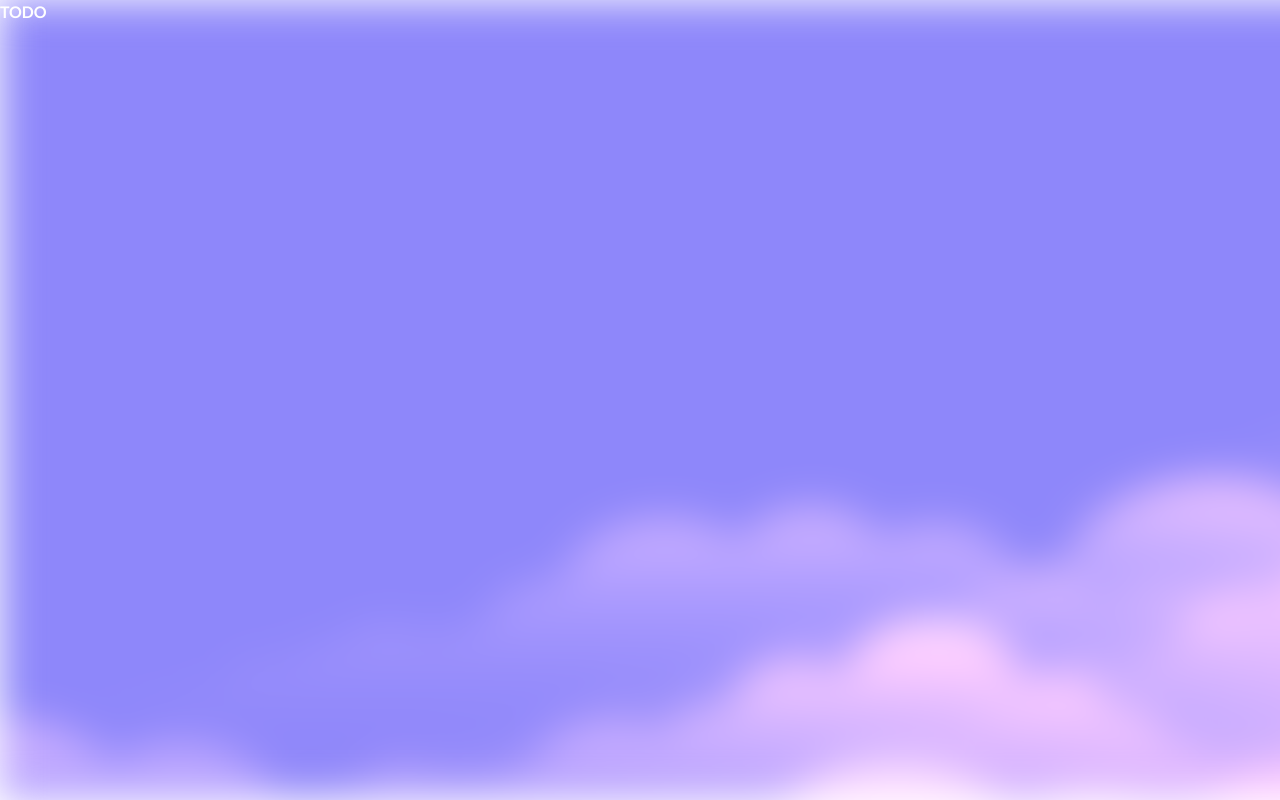
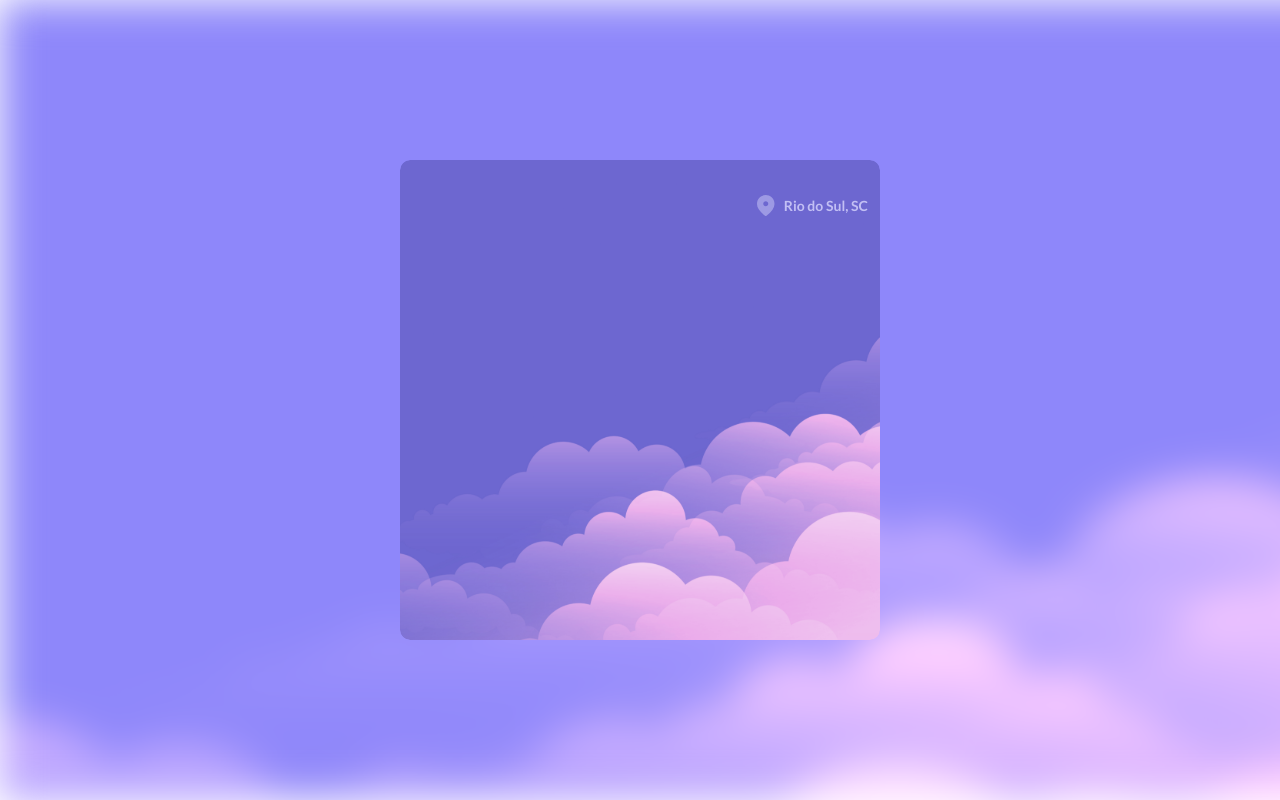
Before and after one commit to jairo-sousa/boracodar-10-weater, a React (Vite) app: page / in a window 1280 px wide. Built offline with nearby package versions, Linux system fonts and the light colour scheme.

Commit message:
style: set Point in Temperature

```diff
--- a/src/App.tsx
+++ b/src/App.tsx
@@ -1,4 +1,5 @@
 import { Flex } from "@chakra-ui/react";
+import { Temperature } from "./components/Temperature/Temperature";
 
 export function App() {
 	return (
@@ -7,8 +8,10 @@ export function App() {
 			h="100%"
 			backgroundImage="url('/appBg.svg')"
 			backgroundSize="cover"
+			justify="center"
+			align="center"
 		>
-			TODO
+			<Temperature />
 		</Flex>
 	);
 }
--- /dev/null
+++ b/src/components/Temperature/Point.tsx
@@ -0,0 +1,12 @@
+import { Flex, Img, Text } from "@chakra-ui/react";
+
+export function Point() {
+	return (
+		<Flex w="100%" mt="2.3rem" gap="0.833rem" justify="end">
+			<Img src="/point.svg" />
+			<Text color="#C2BFF4" fontSize="1.4rem">
+				Rio do Sul, SC
+			</Text>
+		</Flex>
+	);
+}
--- /dev/null
+++ b/src/components/Temperature/Temperature.tsx
@@ -0,0 +1,21 @@
+import { Flex, Img, Text } from "@chakra-ui/react";
+import { Point } from "./Point";
+
+export function Temperature() {
+	return (
+		<Flex
+			direction="column"
+			bgImage="url('/cardBg.svg')"
+			bgSize="cover"
+			backdropBlur="2rem"
+			w="48rem"
+			h="48rem"
+			p="1.2rem"
+			borderRadius="1rem"
+			align="center"
+			justify="space-between"
+		>
+			<Point />
+		</Flex>
+	);
+}
--- a/src/styles/global.css
+++ b/src/styles/global.css
@@ -1,6 +1,7 @@
 * {
 	font-family: "Lato", sans-serif;
 	font-weight: 700;
+	color: #ffffff;
 }
 :root {
 	font-size: 62.5%;
@@ -14,7 +15,6 @@ body,
 }
 
 #root {
-	color: #ffffff;
 	display: flex;
 	justify-content: center;
 	align-items: center;
```
Also changed, not shown: public/cardBg.svg (added), public/point.svg (added).
